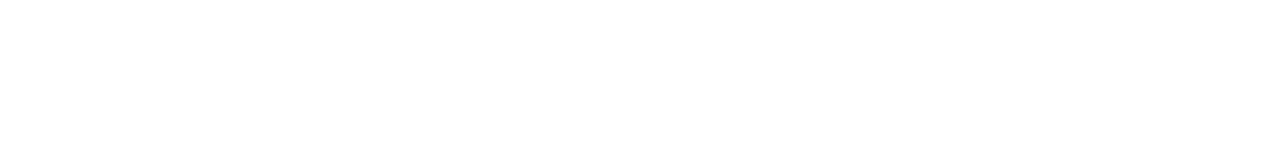
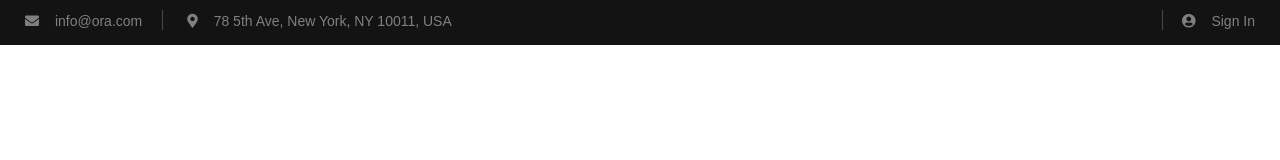
Before and after one commit to alexxuss1996/ora-travel, a website: page app/index.html in a window 1280 px wide. Drawn offline with Linux system fonts and the light colour scheme; a web font is replaced by a local one.

Commit message:
Create Header Topline

```diff
--- a/app/index.html
+++ b/app/index.html
@@ -4,18 +4,44 @@
 <head>
 
 	<meta charset="utf-8">
-	<title>OptimizedHTML 5</title>
+	<title>Ora Travel</title>
 	<meta name="description" content="Startup HTML template OptimizedHTML 5">
 	<meta name="viewport" content="width=device-width">
+	<meta property="og:image" content="img/dest/preview.jpg">
 	<link rel="icon" href="img/favicon.png">
-	<meta property="og:image" content="img/dest/preview.jpg">
+	<link rel="stylesheet" href="https://cdnjs.cloudflare.com/ajax/libs/font-awesome/5.13.0/css/all.min.css" integrity="sha256-h20CPZ0QyXlBuAw7A+KluUYx/3pK+c7lYEpqLTlxjYQ=" crossorigin="anonymous" />
+	<link href="https://fonts.googleapis.com/css2?family=Cinzel+Decorative:wght@700&family=Montserrat:wght@900&family=Muli:wght@200;300;400;700&family=Pinyon+Script&family=Poppins:wght@400;600&family=Raleway:wght@700&family=Roboto:wght@400;500&family=Source+Sans+Pro&display=swap" rel="stylesheet">
 	<link rel="stylesheet" href="css/app.min.css">
 
 </head>
 
 <body>
 
+	<header class="header">
+		<div class="header__topline">
+			<div class="container">
+				<div class="topline__inner">
+					<div class="topline__contacts">
+						<div class="contact__mail">
+							<i class="fas fa-envelope"></i>
+							<a href="mailto:info@ora.com">info@ora.com</a>
+						</div>
+						<div class="contact__address">
+							<i class="fas fa-map-marker-alt"></i>
+							78 5th Ave, New York, NY 10011, USA
+						</div>
+					</div>
+					<div class="topline__auth">
+						<div class="auth__signin">
+							<i class="fas fa-user-circle"></i>
+							<a href="#">Sign In</a>
+						</div>
+					</div>
+				</div>
+			</div>
+		</div>
 
+	</header>
 
 
 
--- a/app/js/app.js
+++ b/app/js/app.js
@@ -1,5 +1,5 @@
 document.addEventListener("DOMContentLoaded", function() {
 
-	// Custom JS
+
 
 });
--- a/app/scss/_config.scss
+++ b/app/scss/_config.scss
@@ -1,13 +1,18 @@
 // USER VARIABLES SECTION
 
-$accent: orange; // Accent Color
+$accent: #003a6c; // Accent Color
+
 $fontsize: 16px; // Body Font Size
 $textcolor: #333; // Text Color
-$system: -apple-system, BlinkMacSystemFont, Arial, sans-serif; // System Font Family
-$roboto: Roboto, sans-serif; // Roboto Font Family
+$system: -apple-system,
+BlinkMacSystemFont,
+Arial,
+sans-serif; // System Font Family
+$roboto: Roboto,
+sans-serif; // Roboto Font Family
 
 // Bootstrap compatible gutter variable => $gutter
-$grid-gutter-width: 20px;
+$grid-gutter-width: 15px;
 $gutter: $grid-gutter-width;
 
 // IMPORT SECTION
@@ -45,10 +50,17 @@ $gutter: $grid-gutter-width;
 	color: #fff;
 }
 
-input, textarea {
+input,
+textarea {
 	outline: none;
-	&:focus:required:invalid { border-color: red }
-	&:required:valid { border-color: green }
+
+	&:focus:required:invalid {
+		border-color: red
+	}
+
+	&:required:valid {
+		border-color: green
+	}
 }
 
 body {
--- a/app/scss/main.scss
+++ b/app/scss/main.scss
@@ -1,3 +1,93 @@
 @import 'config';
 
-// CUSTOM USER STYLES & IMPORTS
+.container {
+	max-width: 1230px;
+	margin: 0 auto;
+}
+
+.header__topline {
+	font-family: 'Muli', sans-serif;
+	font-weight: normal;
+	min-height: 45px;
+	background-color: #131313;
+	color: #808080;
+	font-size: 14px;
+	padding: 10px 15px;
+
+	.topline__inner {
+		display: flex;
+		justify-content: space-between;
+		align-items: center;
+		text-align: center;
+	}
+
+	a {
+		color: #808080;
+	}
+
+	.topline__contacts {
+		display: flex;
+		margin-right: 20px;
+		position: relative;
+
+		.contact__address {
+			margin: 0 20px;
+		}
+
+		.contact__mail {
+			margin-right: 25px;
+			position: relative;
+			display: inline-block;
+
+			&::after {
+				content: '';
+				position: absolute;
+				top: 0;
+				margin: 0 20px;
+				height: 20px;
+				width: 1px;
+				background-color: #474747
+			}
+		}
+	}
+
+	.topline__auth {
+		text-align: right;
+		position: relative;
+		padding-left: 20px;
+
+		&:before {
+			content: '';
+			position: absolute;
+			top: 0;
+			left: 0;
+			margin: 0 20px;
+			height: 20px;
+			width: 1px;
+			background-color: #474747
+		}
+
+		.auth__signin {
+			margin-left: 20px;
+			position: relative;
+		}
+	}
+
+	.fas {
+		margin-right: 12px;
+	}
+}
+
+@media only screen and (max-width: 768px) {
+
+	.header__topline {
+		.topline__contacts {
+			flex-direction: column;
+			text-align: left;
+
+			.contact__address {
+				margin: 0;
+			}
+		}
+	}
+}
```
Also changed, not shown: app/css/app.min.css.
